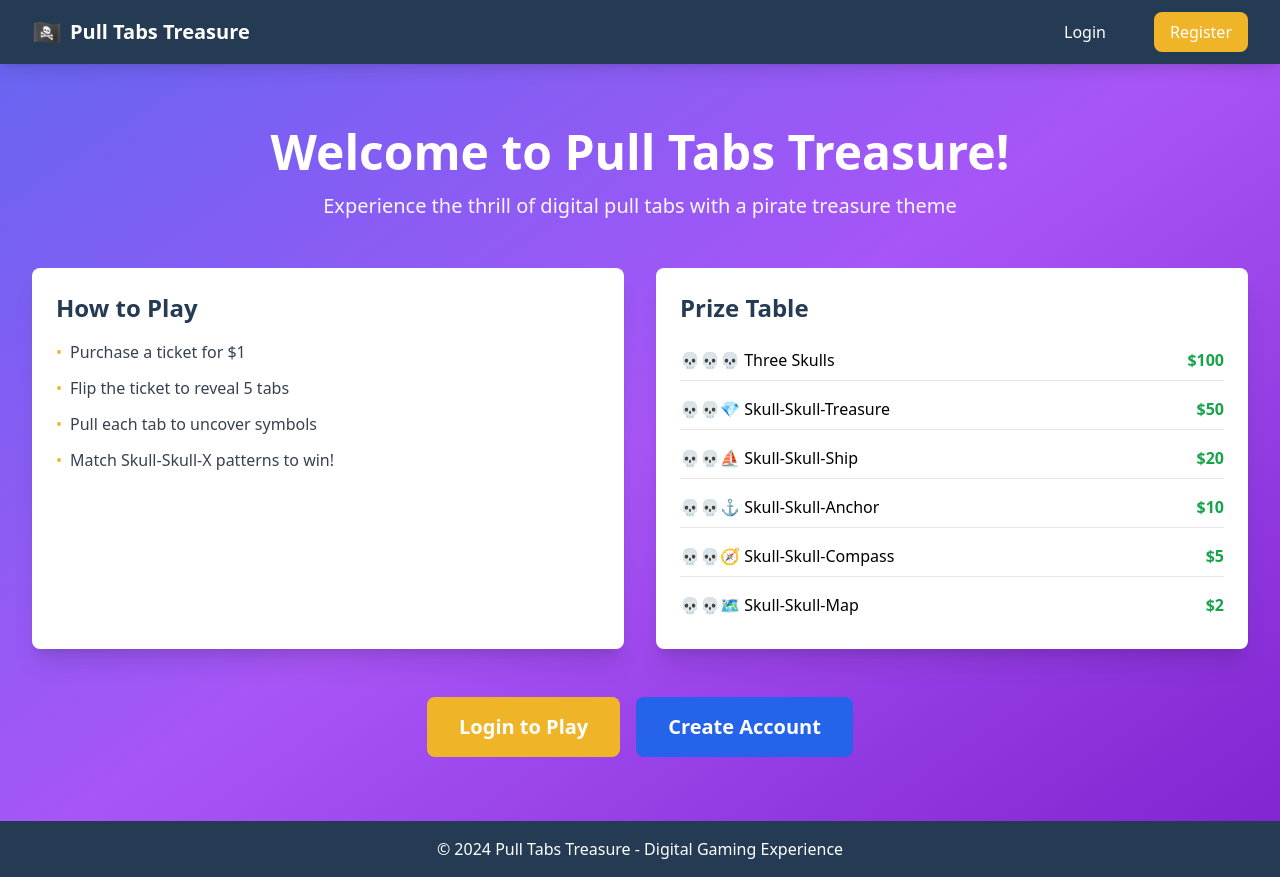
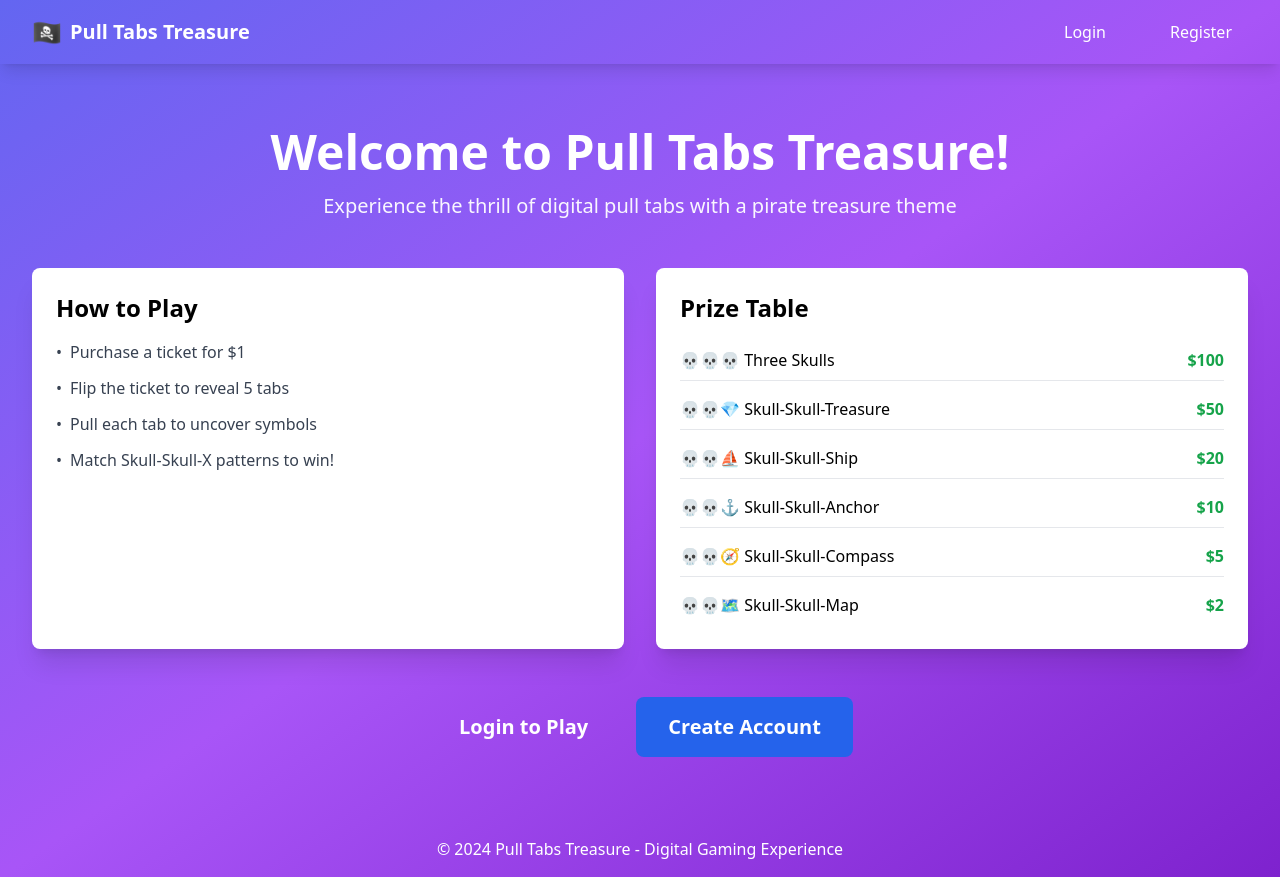
Before and after one commit to Benjafo/pull-tabs, a React (Vite) app in the folder client/: page / in a window 1280 px wide. Built offline with nearby package versions, Linux system fonts and the light colour scheme; no server answers.

Commit message:
checkpoint: modify client/tailwind.config.js - 18:24

```diff
--- a/client/tailwind.config.js
+++ b/client/tailwind.config.js
@@ -7,34 +7,48 @@ export default {
   theme: {
     extend: {
       colors: {
-        primary: {
+        // Navy blues for primary theme
+        navy: {
           50: '#f0f4f8',
           100: '#d9e2ec',
-          200: '#bcccdc',
-          300: '#9fb3c8',
-          400: '#829ab1',
-          500: '#627d98',
-          600: '#486581',
-          700: '#334e68',
-          800: '#243b53',
-          900: '#102a43',
+          200: '#94a3b8',
+          300: '#64748b',
+          400: '#475569',
+          500: '#334155',
+          600: '#1e293b',
+          700: '#0f172a',
+          800: '#0c1220',
+          900: '#080b16',
         },
-        accent: {
-          50: '#fffbea',
-          100: '#fff3c4',
-          200: '#fce588',
-          300: '#fadb5f',
-          400: '#f7c948',
-          500: '#f0b429',
-          600: '#de911d',
-          700: '#cb6e17',
-          800: '#b44d12',
-          900: '#8d2b0b',
+        // Rich golds for accents and wins
+        gold: {
+          50: '#fefce8',
+          100: '#fef3c7',
+          200: '#fde68a',
+          300: '#fcd34d',
+          400: '#fbbf24',
+          500: '#f59e0b',
+          600: '#d97706',
+          700: '#b45309',
+          800: '#92400e',
+          900: '#78350f',
         },
-        treasure: {
-          gold: '#f0b429',
-          silver: '#9fb3c8',
-          bronze: '#cb6e17',
+        // Neutral cream/off-white
+        cream: {
+          50: '#fefdfb',
+          100: '#fef3c7',
+          200: '#fae8b6',
+          300: '#f5dca5',
+        },
+        // Semantic colors for game states
+        casino: {
+          bg: '#0f172a',        // navy-700
+          surface: '#1e293b',   // navy-600
+          card: '#334155',      // navy-500
+          accent: '#d97706',    // gold-600
+          highlight: '#fbbf24', // gold-400
+          text: '#fef3c7',      // cream-100
+          muted: '#64748b',     // navy-300
         }
       },
       backgroundImage: {
```
